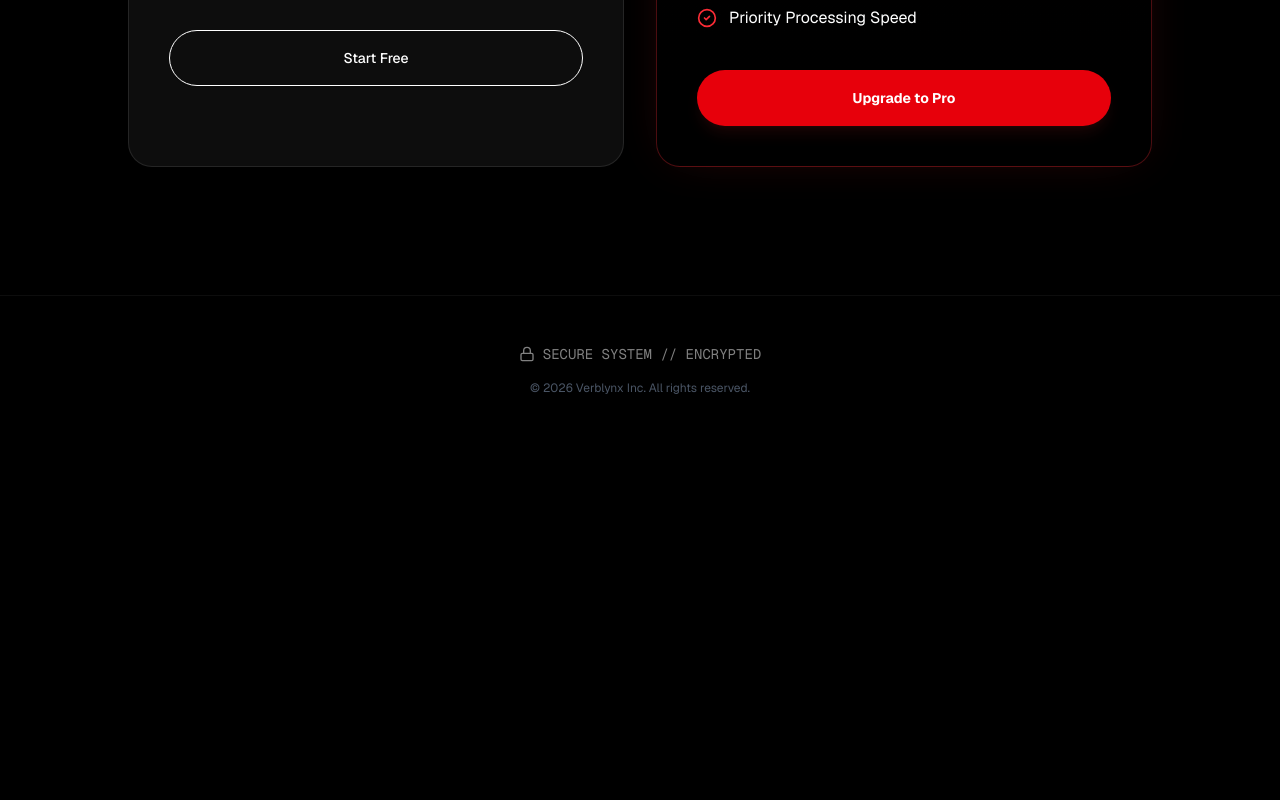
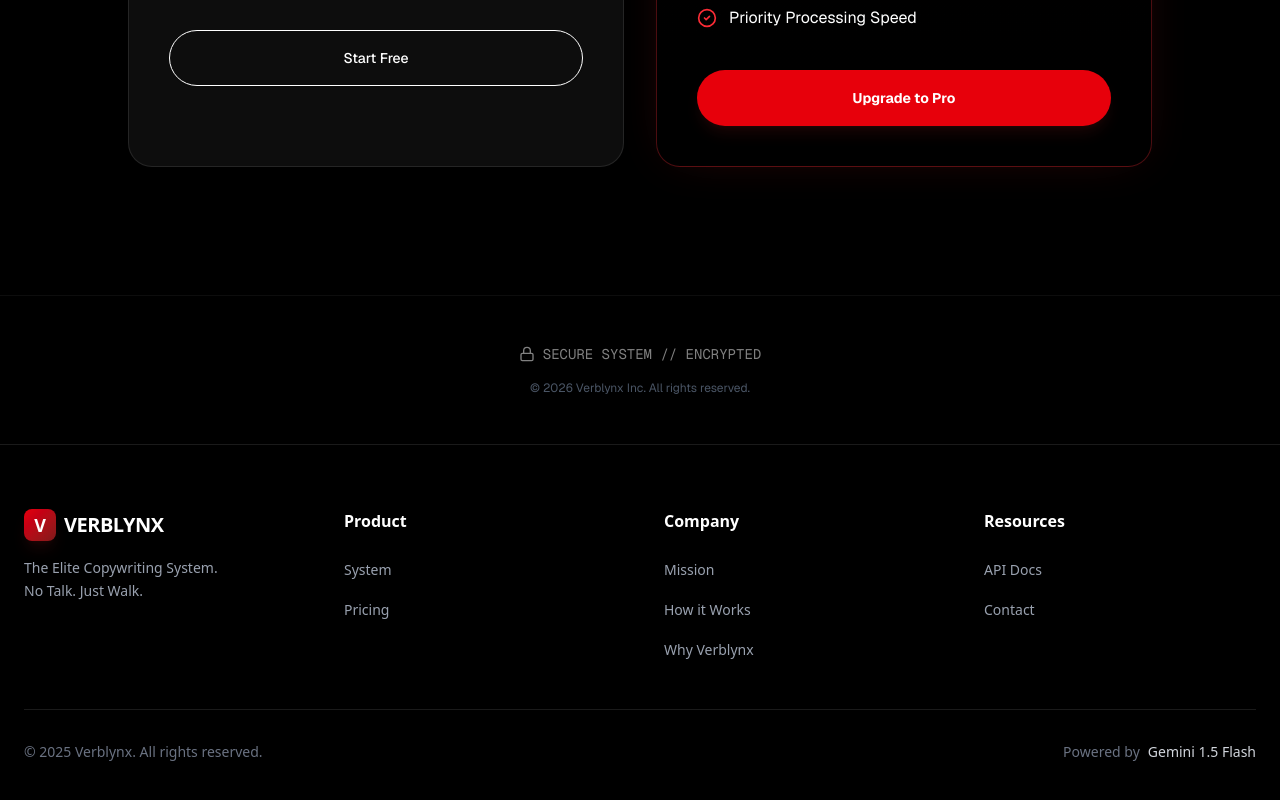
Before and after one commit to samw425/verblynx, a Next.js app: page / in a window 1280 px wide. Shown: the part 2967-3767 px from the top of the page. Before the commit the page ends 3411 px from the top, so only its background shows below. Built offline with nearby package versions, Linux system fonts and the light colour scheme; no server answers.

Commit message:
fix: stripe build error and add footer

```diff
--- a/app/api/generate/route.ts
+++ b/app/api/generate/route.ts
@@ -34,7 +34,7 @@ export async function POST(req: Request) {
             })
         }
 
-        const model = genAI.getGenerativeModel({ model: "gemini-1.5-flash-latest" })
+        const model = genAI.getGenerativeModel({ model: "gemini-flash-latest" })
 
         // Generate the actual copy
         const copyPrompt = `You are Verblynx, an elite copywriting system. Generate high-quality ${type || 'marketing copy'} based on these parameters:
--- a/app/api/infer/route.ts
+++ b/app/api/infer/route.ts
@@ -24,7 +24,7 @@ export async function POST(req: NextRequest) {
         // Elite Gemini-powered strategic inference
         const genAI = new GoogleGenerativeAI(apiKey)
         const model = genAI.getGenerativeModel({
-            model: "gemini-1.5-pro",
+            model: "gemini-flash-latest",
             generationConfig: {
                 temperature: 0.3, // Lower temperature for more consistent strategic analysis
                 responseMimeType: "application/json"
--- a/app/api/stripe/webhook/route.ts
+++ b/app/api/stripe/webhook/route.ts
@@ -2,8 +2,8 @@ import { NextResponse } from 'next/server';
 import Stripe from 'stripe';
 import { supabase } from '@/utils/supabase'; // adjust import as needed
 
-const stripe = new Stripe(process.env.STRIPE_SECRET_KEY!, {
-    apiVersion: '2025-11-17.clover',
+const stripe = new Stripe(process.env.STRIPE_SECRET_KEY || 'dummy_key_for_build', {
+    apiVersion: '2024-06-20',
 });
 
 export async function POST(req: Request) {
--- a/app/layout.tsx
+++ b/app/layout.tsx
@@ -20,6 +20,7 @@ export const metadata: Metadata = {
 };
 
 import { Navbar } from "@/components/layout/Navbar"
+import { Footer } from "@/components/layout/Footer"
 
 export default function RootLayout({
   children,
@@ -33,6 +34,7 @@ export default function RootLayout({
       >
         <Navbar />
         {children}
+        <Footer />
         <Toaster position="top-center" theme="dark" />
       </body>
     </html>
--- /dev/null
+++ b/components/layout/Footer.tsx
@@ -0,0 +1,94 @@
+import Link from "next/link"
+
+export function Footer() {
+    return (
+        <footer className="bg-black border-t border-white/10 py-12 md:py-16">
+            <div className="container mx-auto px-6">
+                <div className="grid grid-cols-1 md:grid-cols-4 gap-12 mb-12">
+                    {/* Brand Column */}
+                    <div className="space-y-4">
+                        <Link href="/" className="flex items-center gap-2 group">
+                            <div className="w-8 h-8 rounded-lg bg-gradient-to-br from-red-600 to-red-900 flex items-center justify-center shadow-lg shadow-red-900/20 group-hover:shadow-red-600/40 transition-all duration-300">
+                                <span className="font-bold text-white text-lg">V</span>
+                            </div>
+                            <span className="text-xl font-bold text-white tracking-tight group-hover:text-red-500 transition-colors">
+                                VERBLYNX
+                            </span>
+                        </Link>
+                        <p className="text-gray-400 text-sm leading-relaxed">
+                            The Elite Copywriting System. <br />
+                            No Talk. Just Walk.
+                        </p>
+                    </div>
+
+                    {/* Product Column */}
+                    <div>
+                        <h3 className="font-bold text-white mb-6">Product</h3>
+                        <ul className="space-y-4">
+                            <li>
+                                <Link href="/create" className="text-gray-400 hover:text-red-500 transition-colors text-sm">
+                                    System
+                                </Link>
+                            </li>
+                            <li>
+                                <Link href="/pricing" className="text-gray-400 hover:text-red-500 transition-colors text-sm">
+                                    Pricing
+                                </Link>
+                            </li>
+                        </ul>
+                    </div>
+
+                    {/* Company Column */}
+                    <div>
+                        <h3 className="font-bold text-white mb-6">Company</h3>
+                        <ul className="space-y-4">
+                            <li>
+                                <Link href="/mission" className="text-gray-400 hover:text-red-500 transition-colors text-sm">
+                                    Mission
+                                </Link>
+                            </li>
+                            <li>
+                                <Link href="/how-it-works" className="text-gray-400 hover:text-red-500 transition-colors text-sm">
+                                    How it Works
+                                </Link>
+                            </li>
+                            <li>
+                                <Link href="/why" className="text-gray-400 hover:text-red-500 transition-colors text-sm">
+                                    Why Verblynx
+                                </Link>
+                            </li>
+                        </ul>
+                    </div>
+
+                    {/* Resources Column */}
+                    <div>
+                        <h3 className="font-bold text-white mb-6">Resources</h3>
+                        <ul className="space-y-4">
+                            <li>
+                                <Link href="https://ai.google.dev" target="_blank" className="text-gray-400 hover:text-red-500 transition-colors text-sm">
+                                    API Docs
+                                </Link>
+                            </li>
+                            <li>
+                                <Link href="mailto:support@verblynx.com" className="text-gray-400 hover:text-red-500 transition-colors text-sm">
+                                    Contact
+                                </Link>
+                            </li>
+                        </ul>
+                    </div>
+                </div>
+
+                {/* Bottom Bar */}
+                <div className="pt-8 border-t border-white/10 flex flex-col md:flex-row justify-between items-center gap-4">
+                    <p className="text-gray-500 text-sm">
+                        © 2025 Verblynx. All rights reserved.
+                    </p>
+                    <div className="flex items-center gap-2 text-sm text-gray-500">
+                        <span>Powered by</span>
+                        <span className="text-gray-300 font-medium">Gemini 1.5 Flash</span>
+                    </div>
+                </div>
+            </div>
+        </footer>
+    )
+}
```
Also changed, not shown: 1 other file (tests, documents, lock files or other folders).
